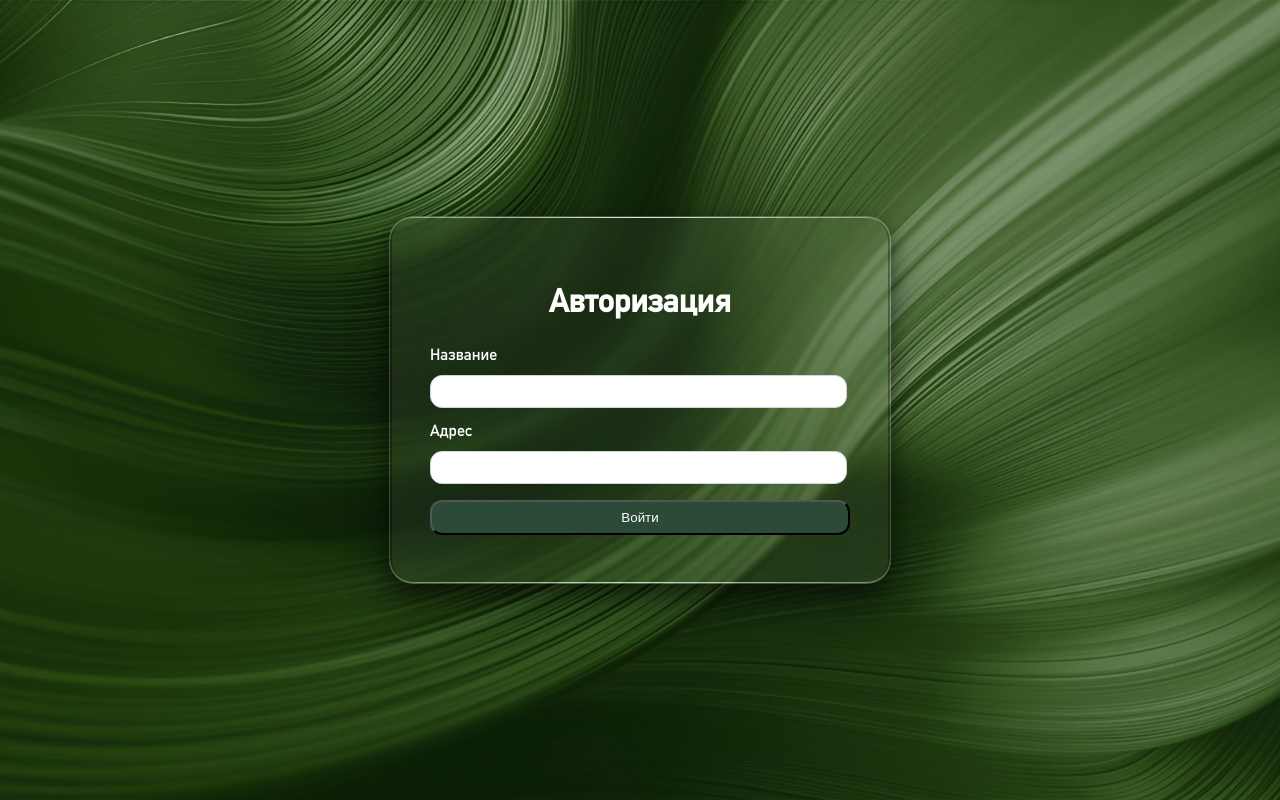
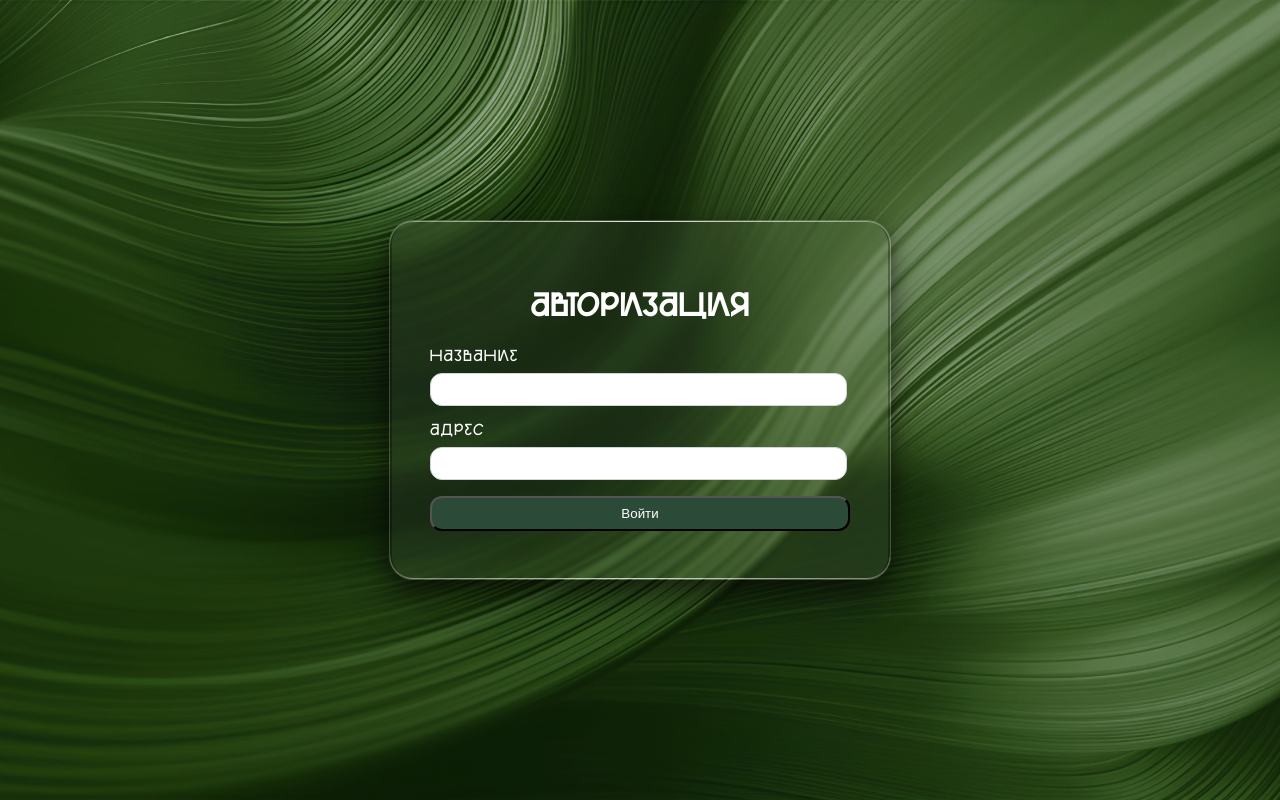
Before and after one commit to HasanovTimur9/review-analysis, a React (Vite) app in the folder frontend/frontend-review-analysis/: page / in a window 1280 px wide. Built offline with nearby package versions, Linux system fonts and the light colour scheme.

Commit message:
шрифт Krasnodar-Grotesk

```diff
--- a/frontend/frontend-review-analysis/src/pages/LoginPage.css
+++ b/frontend/frontend-review-analysis/src/pages/LoginPage.css
@@ -25,12 +25,22 @@
     font-display: swap;
 }
 
+@font-face {
+    font-family: 'Krasnodar';
+    src: url('../fonts/Krasnodar-Grotesk.woff2') format('woff2'),
+    url('../fonts/Krasnodar-Grotesk.woff') format('woff');
+    font-weight: 400;
+    font-style: normal;
+    font-display: swap;
+}
+
 html, body {
     padding: 0;
     margin: 0;
     height: 100%;
     color: white;
-    font-family: 'DIN', sans-serif;
+    font-family: 'Krasnodar', sans-serif;
+    letter-spacing: 0.1em;
 }
 
 .login-container {
```
Also changed, not shown: frontend/frontend-review-analysis/src/fonts/Krasnodar-Grotesk.woff (added), frontend/frontend-review-analysis/src/fonts/Krasnodar-Grotesk.woff2 (added).
